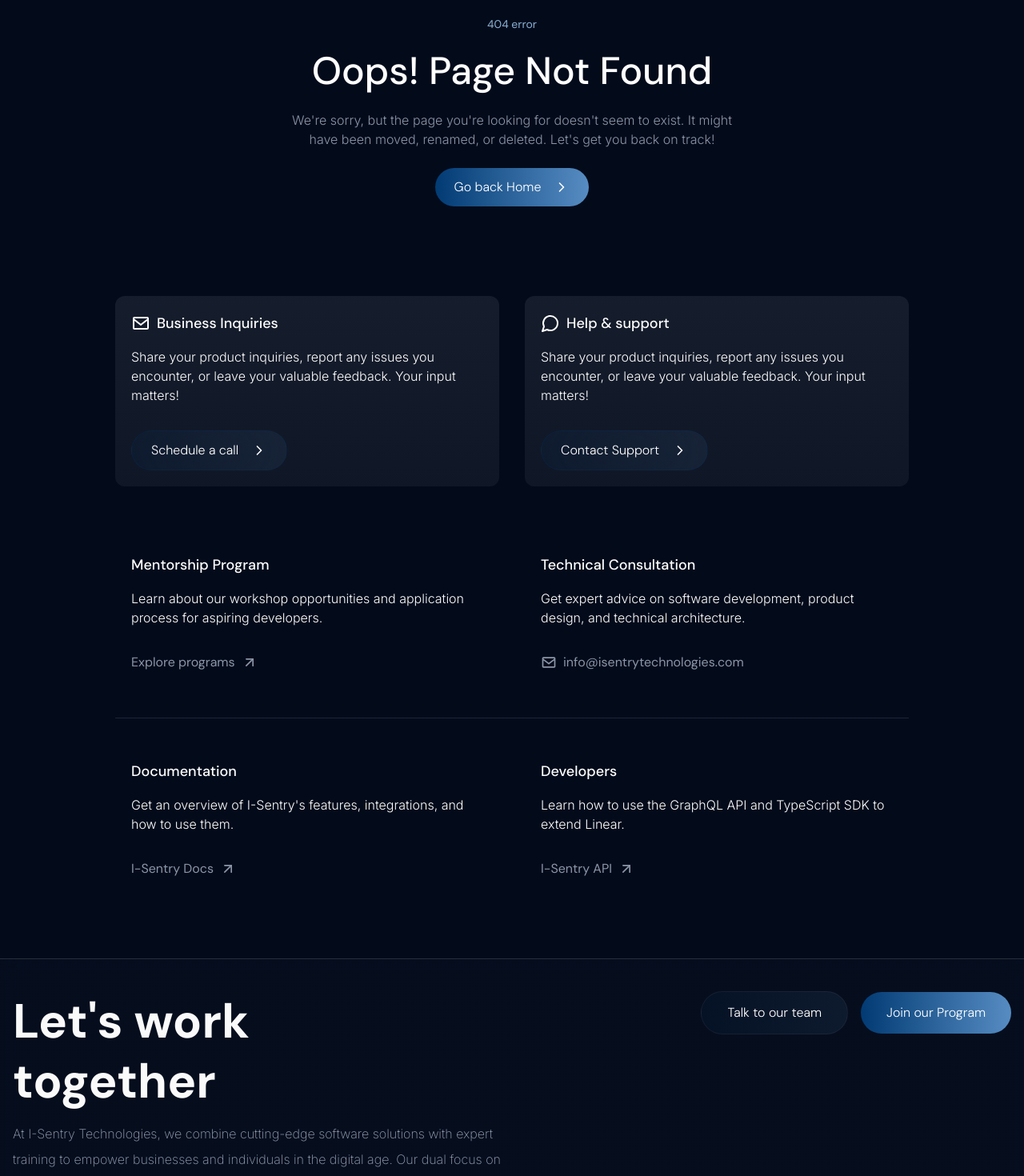
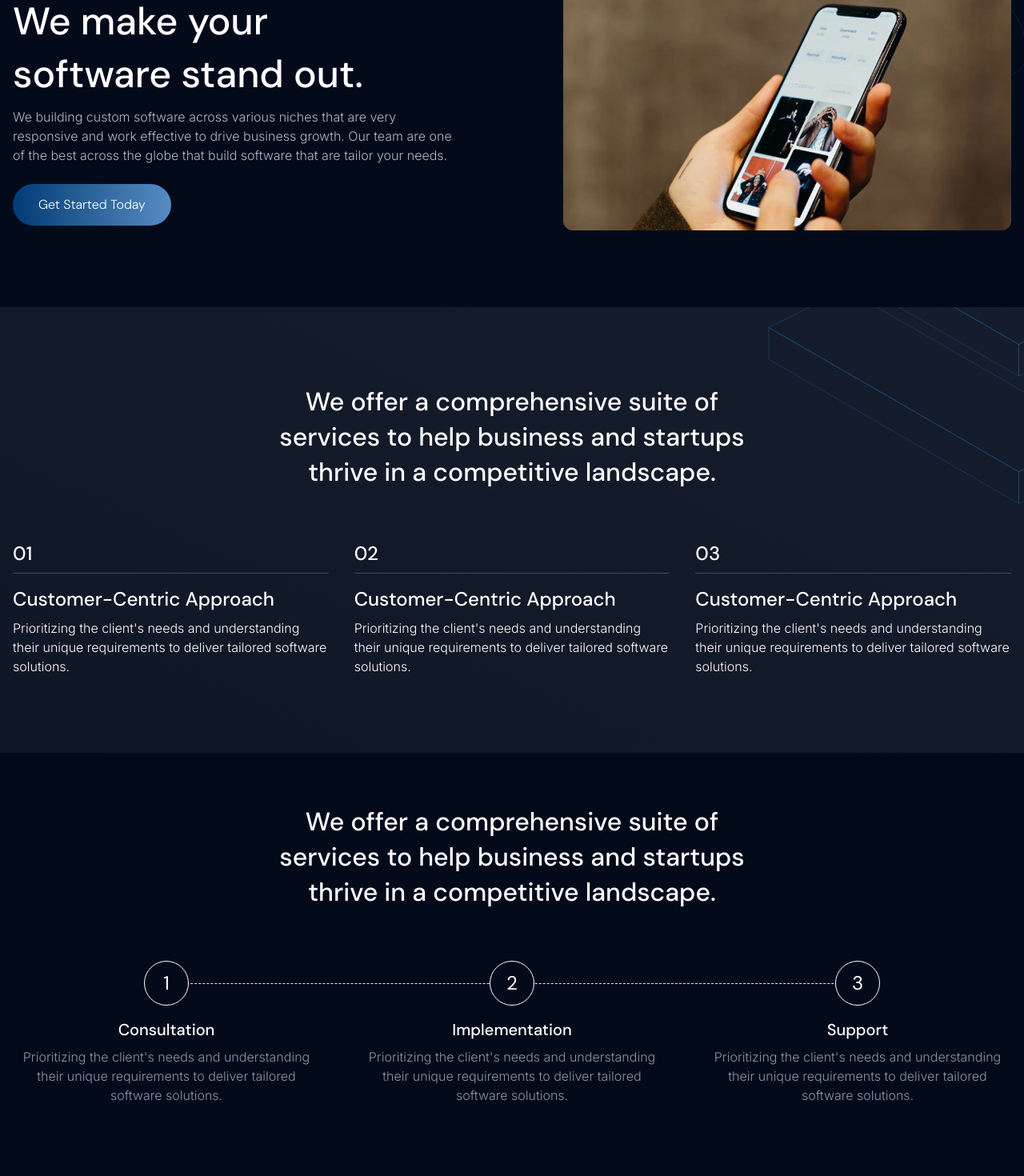
Before and after one commit to i-sentry/i-sentry-platform, a Next.js app: page /custom-software in a window 1280 px wide. Before the commit this address had no page. Shown: the part 140-1610 px from the top of the page at 80% size. Built offline with nearby package versions, Linux system fonts and the light colour scheme.

Commit message:
Custom software update

```diff
--- /dev/null
+++ b/app/custom-software/page.tsx
@@ -0,0 +1,15 @@
+import Banner from "@/components/custom-software-comps/banner";
+import Features from "@/components/custom-software-comps/Features";
+import Offerings from "@/components/custom-software-comps/Offerings";
+
+const CustomSoftware = () => {
+  return (
+    <>
+      <Banner />
+      <Offerings />
+      <Features />
+    </>
+  );
+};
+
+export default CustomSoftware;
--- a/app/globals.css
+++ b/app/globals.css
@@ -29,7 +29,7 @@
   }
 
   p {
-    @apply font-inter;
+    @apply font-inter font-light leading-normal;
   }
 
   .wrapper {
--- /dev/null
+++ b/components/custom-software-comps/Features.tsx
@@ -0,0 +1,75 @@
+import React from "react";
+import EachElement from "../widgets/list_rendering";
+
+type IFeature = {
+  title: string;
+  content: string;
+};
+
+const keyFeatures: IFeature[] = [
+  {
+    title: "Consultation",
+    content:
+      "Prioritizing the client's needs and understanding their unique requirements to deliver tailored software solutions.",
+  },
+  {
+    title: "Implementation",
+    content:
+      "Prioritizing the client's needs and understanding their unique requirements to deliver tailored software solutions.",
+  },
+  {
+    title: "Support",
+    content:
+      "Prioritizing the client's needs and understanding their unique requirements to deliver tailored software solutions.",
+  },
+];
+
+const Features = () => {
+  return (
+    <>
+      {/* Key Features */}
+      <section className="py-16">
+        <div className="wrapper">
+          <h2 className="mb-16 text-left text-2xl font-medium text-white sm:text-center sm:text-3xl md:text-[2rem] md:leading-snug">
+            We offer a comprehensive suite of <br className="hidden md:block" />
+            services to help business and startups
+            <br className="hidden md:block" /> thrive in a competitive
+            landscape.
+          </h2>
+
+          <div className="relative mt-16 grid gap-4 gap-y-8 sm:grid-cols-2 lg:grid-cols-3 lg:gap-8 xl:gap-12">
+            <hr className="absolute left-1/2 top-[28px] hidden -translate-x-1/2 border-dashed lg:block lg:w-[70%]" />
+            <EachElement
+              of={keyFeatures}
+              render={(item: IFeature, index: number) => (
+                <Feature key={index} data={item} index={index} />
+              )}
+            />
+          </div>
+          <div className="mt-16"></div>
+        </div>
+      </section>
+    </>
+  );
+};
+
+export default Features;
+
+const Feature = ({ data, index }: { data: IFeature; index: number }) => {
+  return (
+    <div className="relative z-10 grid grid-cols-[56px_1fr] gap-4 md:flex md:flex-col md:items-center md:justify-center">
+      <span className="relative grid h-14 w-14 items-center justify-center rounded-full border border-white bg-primary-900 text-2xl text-white md:flex">
+        {index + 1}
+      </span>
+
+      <div>
+        <h3 className="mb-2 text-xl font-medium text-white md:text-center">
+          {data.title}
+        </h3>
+        <p className="font-light text-primary-200 md:text-center">
+          {data.content}
+        </p>
+      </div>
+    </div>
+  );
+};
--- /dev/null
+++ b/components/custom-software-comps/Offerings.tsx
@@ -0,0 +1,77 @@
+import React from "react";
+import Image from "next/image";
+import Illus from "@/public/images/density-medium.svg";
+import EachElement from "../widgets/list_rendering";
+
+const Offerings = () => {
+  return (
+    <>
+      {/* OFFERIGS */}
+      <section className="relative overflow-hidden bg-gradient-to-bl from-[#FAFAFA13] to-[#F4F4F40D] py-16 lg:py-24">
+        <Image
+          src={Illus}
+          alt="Brick illustration"
+          className="absolute -right-[0px] -top-0 z-0 w-[300px] scale-150 md:scale-[1.8]"
+        />
+
+        <div className="wrapper relative z-10">
+          <h2 className="mb-16 text-left text-2xl font-medium text-white sm:text-center sm:text-3xl md:text-[2rem] md:leading-snug">
+            We offer a comprehensive suite of <br className="hidden md:block" />{" "}
+            services to help business and startups{" "}
+            <br className="hidden md:block" /> thrive in a competitive
+            landscape.
+          </h2>
+
+          <div className="mt-8 grid gap-8 md:grid-cols-2 lg:grid-cols-3">
+            <EachElement
+              of={ourOffers}
+              render={(item: IOffer, index: number) => (
+                <OfferCard key={index} data={item} index={index} />
+              )}
+            />
+          </div>
+        </div>
+      </section>
+    </>
+  );
+};
+
+export default Offerings;
+
+type IOffer = {
+  title: string;
+  content: string;
+};
+
+const ourOffers: IOffer[] = [
+  {
+    title: "Customer-Centric Approach",
+    content:
+      "Prioritizing the client's needs and understanding their unique requirements to deliver tailored software solutions.",
+  },
+  {
+    title: "Customer-Centric Approach",
+    content:
+      "Prioritizing the client's needs and understanding their unique requirements to deliver tailored software solutions.",
+  },
+  {
+    title: "Customer-Centric Approach",
+    content:
+      "Prioritizing the client's needs and understanding their unique requirements to deliver tailored software solutions.",
+  },
+];
+
+const OfferCard = ({ data, index }: { data: IOffer; index: number }) => {
+  return (
+    <div>
+      <span className="mb-2 inline-block font-dm-sans text-xl font-medium text-white md:text-2xl">
+        0{index + 1}
+      </span>
+      <hr className="border-0 border-t border-white/20" />
+      <h3 className="mb-2 mt-4 text-xl font-medium text-white md:text-2xl">
+        {data.title}
+      </h3>
+      <p className="leading-normal text-white">{data.content}</p>
+    </div>
+  );
+};
--- /dev/null
+++ b/components/custom-software-comps/banner.tsx
@@ -0,0 +1,49 @@
+import React from "react";
+import SmartButton from "@/components/custom_button";
+import Image from "next/image";
+import Img from "@/public/images/custom-software.webp";
+import Illus from "@/public/assets/svg/cone-pattern.svg";
+
+const Banner = () => {
+  return (
+    <>
+      {/* BANNER */}
+      <section className="relative py-24 md:pt-32">
+        <Image
+          src={Illus}
+          alt="Brick illustration"
+          className="absolute -right-[0px] -top-0 z-0 w-[300px] scale-150 md:scale-[1.8]"
+        />
+        <div className="wrapper relative z-10 flex flex-col-reverse md:grid md:grid-cols-2 md:items-center md:gap-8 xl:gap-32">
+          <div>
+            <h1 className="mb-2 text-left text-3xl font-medium text-white md:text-balance md:text-4xl md:leading-snug xl:text-5xl xl:leading-snug">
+              We make your software stand out.
+            </h1>
+            <p className="mb-6 font-light leading-normal text-primary-100">
+              We building custom software across various niches that are very
+              responsive and work effective to drive business growth. Our team
+              are one of the best across the globe that build software that are
+              tailor your needs.
+            </p>
+
+            <SmartButton
+              buttonText="Get Started Today"
+              isLink
+              url="/"
+              variant="bright"
+            />
+          </div>
+          <div className="mb-8 md:mb-0 md:h-full">
+            <Image
+              src={Img}
+              alt="A hand holding a smartphone"
+              className="h-[200px] w-full rounded-[12px] object-cover object-center md:h-[300px]"
+            />
+          </div>
+        </div>
+      </section>
+    </>
+  );
+};
+
+export default Banner;
```
Also changed, not shown: public/images/custom-software.webp (added), public/images/density-medium.svg (added).
